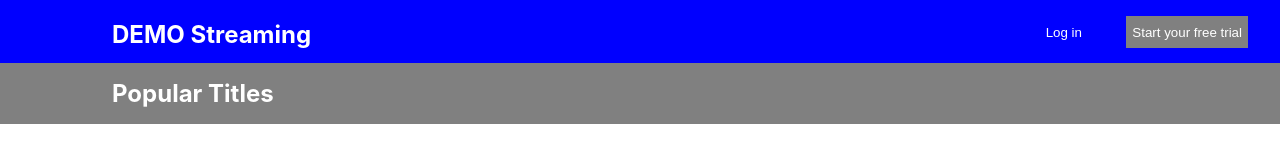
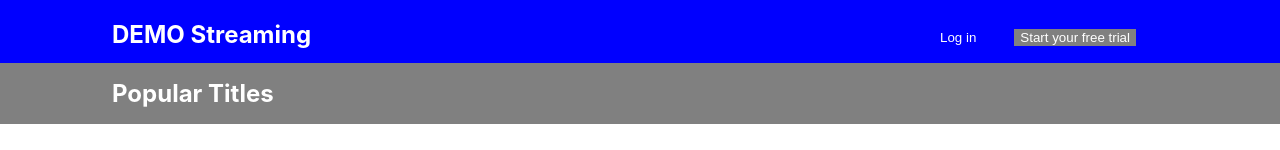
Before and after one commit to hayleyw7/demo-streaming, a React (Create React App) app: page / in a window 1280 px wide. Shown: the top 150 px of the page. Built offline with nearby package versions, Linux system fonts and the light colour scheme.

Commit message:
Adjust position of navlinks

```diff
--- a/src/components/Header/Header.css
+++ b/src/components/Header/Header.css
@@ -6,26 +6,23 @@
   flex-wrap: wrap;
   flex-direction: row;
   margin-top: -1rem;
+  justify-content: space-between;
 }
 
 .log-in-btn {
-  height: 2rem;
-  position: fixed;
   right: 12rem;
   background-color: blue;
   border: 0;
   color: white;
-  margin-top: 1rem;
+  margin: 1.8rem 1rem 1rem -.3rem;
 }
 
 .free-trial-btn {
-  height: 2rem;
-  position: fixed;
   right: 2rem;
   background-color: gray;
   border: 0;
   color: white;
-  margin-top: 1rem;
+  margin: 1.8rem 8rem 1rem 1rem;
 }
 
 h2 {
--- a/src/components/Header/Header.js
+++ b/src/components/Header/Header.js
@@ -10,6 +10,8 @@ class Header extends Component {
         <section className='top-bar'>
 
           <h1>DEMO Streaming</h1>
+
+            <section className='nav-bar'>
 
               <button
                 className='log-in-btn'
@@ -27,6 +29,8 @@ class Header extends Component {
 
             </section>
 
+          </section>
+
           <section className='bottom-bar'>
             <h2>Popular Titles</h2>
           </section>
```
Lines whose indentation alone changed are shown as unchanged.
